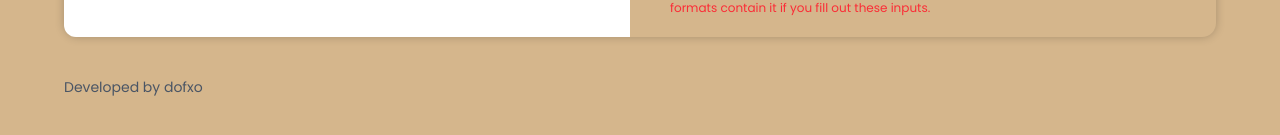
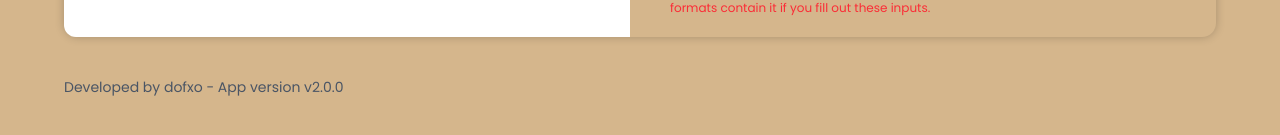
Before and after one commit to dofxo/LSSD-email-format-tool, a React (Vite) app: page / in a window 1280 px wide. Shown: the part 601-736 px from the top of the page. Built offline with nearby package versions, Linux system fonts and the light colour scheme.

Commit message:
Display app version in footer and update types
Added the app version from package.json to the footer in App.tsx for better version tracking. Updated FormatData type to make leastPoint optional, improving type flexibility.

```diff
--- a/package.json
+++ b/package.json
@@ -1,7 +1,7 @@
 {
 	"name": "lssd-red-tool",
 	"private": true,
-  "version": "1.1.0",
+	"version": "2.0.0",
 	"type": "module",
 	"scripts": {
 		"dev": "vite",
--- a/src/App.tsx
+++ b/src/App.tsx
@@ -9,6 +9,7 @@ import { Select, SelectTrigger, SelectValue, SelectContent, SelectItem } from "@
 import { Car, GraduationCap, Users } from "lucide-react";
 import { cn } from "@/lib/utils";
 import { getFormat } from "./formats/index.ts";
+import pkg from "../package.json"; // ← added import for version
 
 const App = () => {
 	const [division, setDivision] = useState<divisionsType>("RED");
@@ -33,7 +34,6 @@ const App = () => {
 	const [formatId, setFormat] = useState<string>("");
 
 	useEffect(() => {
-		//reset everything on chaning divisions
 		setFormat("");
 		setFormatData({});
 	}, [division]);
@@ -117,7 +117,9 @@ const App = () => {
 				</div>
 			</section>
 
-			<footer className="mt-10 text-start text-sm text-gray-600 select-none">Developed by dofxo</footer>
+			<footer className="mt-10 text-start text-sm text-gray-600 select-none">
+				Developed by dofxo - App version v{pkg.version}
+			</footer>
 
 			<ToastContainer position="top-center" />
 		</main>
--- a/src/types.ts
+++ b/src/types.ts
@@ -39,5 +39,5 @@ export interface FormatData {
 	deputyRank?: string;
 	certificationType?: string;
 	scoredPoint?: string;
-	leastPoint: string;
+	leastPoint?: string;
 }
```
Lines whose indentation alone changed are shown as unchanged.
